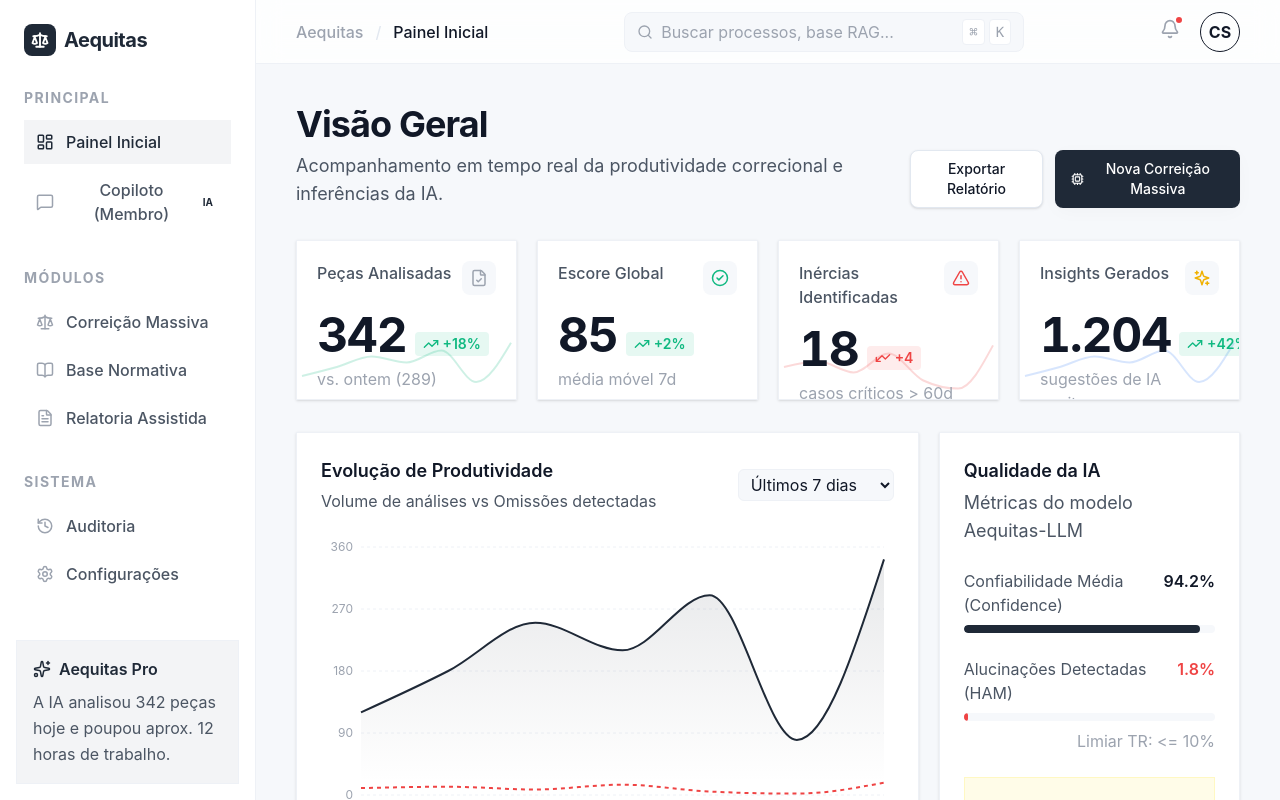
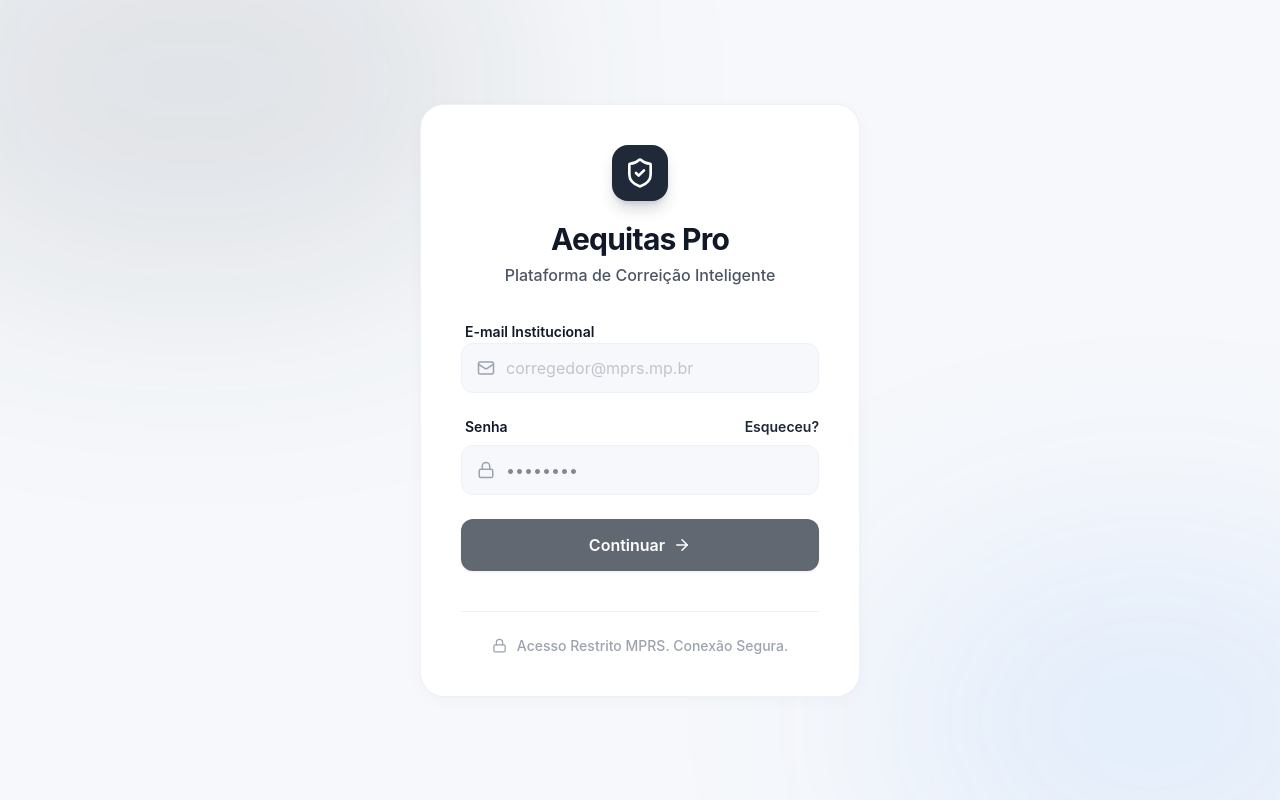
Before and after one commit to devdhey/Aequitas, a React (Vite) app: page / in a window 1280 px wide. Built offline with nearby package versions, Linux system fonts and the light colour scheme.

Commit message:
feat: Add MFA Login screen

```diff
--- a/src/App.tsx
+++ b/src/App.tsx
@@ -8,18 +8,24 @@ import Correicao from './components/Correicao';
 import BaseNormativa from './components/BaseNormativa';
 import Auditoria from './components/Auditoria';
 import Configuracoes from './components/Configuracoes';
+import Login from './components/Login';
 
 export type Screen = 'painel' | 'copiloto' | 'relatoria' | 'correicao' | 'base_normativa' | 'auditoria' | 'configuracoes';
 
 export default function App() {
   const [activeScreen, setActiveScreen] = useState<Screen>('painel');
+  const [isAuthenticated, setIsAuthenticated] = useState(false);
+
+  if (!isAuthenticated) {
+    return <Login onLogin={() => setIsAuthenticated(true)} />;
+  }
 
   return (
     <div className="flex h-screen w-full bg-bg-app text-text-primary overflow-hidden font-sans">
       <Sidebar activeScreen={activeScreen} setActiveScreen={setActiveScreen} />
 
       <div className="flex-1 flex flex-col h-full overflow-hidden relative">
-        <Header activeScreen={activeScreen} />
+        <Header activeScreen={activeScreen} onLogout={() => setIsAuthenticated(false)} />
 
         <main className="flex-1 overflow-auto bg-bg-app p-6 lg:p-10 relative">
           {activeScreen === 'painel' && <Dashboard />}
--- a/src/components/Header.tsx
+++ b/src/components/Header.tsx
@@ -2,7 +2,7 @@ import { useState, useEffect } from 'react';
 import { Search, Bell, X, FileText, AlertTriangle, CheckCircle, User, LogOut, Settings, ChevronRight } from 'lucide-react';
 import { motion, AnimatePresence } from 'framer-motion';
 
-export default function Header({ activeScreen }: { activeScreen: string }) {
+export default function Header({ activeScreen, onLogout }: { activeScreen: string, onLogout: () => void }) {
   const [isSearchOpen, setIsSearchOpen] = useState(false);
   const [isNotifOpen, setIsNotifOpen] = useState(false);
   const [isProfileOpen, setIsProfileOpen] = useState(false);
@@ -146,7 +146,10 @@ export default function Header({ activeScreen }: { activeScreen: string }) {
                     </button>
                   </div>
                   <div className="p-3 border-t border-border-subtle">
-                    <button className="w-full flex items-center gap-3 px-3 py-2.5 text-base text-alert-critical hover:bg-alert-critical/10 rounded-lg transition-colors">
+                    <button
+                      onClick={onLogout}
+                      className="w-full flex items-center gap-3 px-3 py-2.5 text-base text-alert-critical hover:bg-alert-critical/10 rounded-lg transition-colors"
+                    >
                       <LogOut size={18} /> Sair do Sistema
                     </button>
                   </div>
--- /dev/null
+++ b/src/components/Login.tsx
@@ -0,0 +1,194 @@
+import { useState } from 'react';
+import { motion, AnimatePresence } from 'framer-motion';
+import { ShieldCheck, Mail, Lock, ArrowRight, Loader2, KeyRound } from 'lucide-react';
+
+export default function Login({ onLogin }: { onLogin: () => void }) {
+  const [step, setStep] = useState<'credentials' | 'mfa'>('credentials');
+  const [isLoading, setIsLoading] = useState(false);
+
+  // Fictitious state for prototype
+  const [email, setEmail] = useState('');
+  const [password, setPassword] = useState('');
+  const [mfaCode, setMfaCode] = useState(['', '', '', '', '', '']);
+
+  const handleCredentialsSubmit = (e: React.FormEvent) => {
+    e.preventDefault();
+    setIsLoading(true);
+    // Simulate network request
+    setTimeout(() => {
+      setIsLoading(false);
+      setStep('mfa');
+    }, 800);
+  };
+
+  const handleMfaSubmit = (e: React.FormEvent) => {
+    e.preventDefault();
+    setIsLoading(true);
+    // Simulate network request
+    setTimeout(() => {
+      setIsLoading(false);
+      onLogin();
+    }, 1200);
+  };
+
+  const handleMfaChange = (index: number, value: string) => {
+    // Only allow numbers and max length of 1
+    if (!/^\d*$/.test(value)) return;
+    if (value.length > 1) value = value.slice(-1);
+
+    const newCode = [...mfaCode];
+    newCode[index] = value;
+    setMfaCode(newCode);
+
+    // Auto-focus next input
+    if (value && index < 5) {
+      const nextInput = document.getElementById(`mfa-${index + 1}`);
+      nextInput?.focus();
+    }
+  };
+
+  return (
+    <div className="min-h-screen w-full flex items-center justify-center bg-bg-app relative overflow-hidden font-sans">
+      {/* Background decoration */}
+      <div className="absolute top-[-15%] left-[-10%] w-[50%] h-[50%] bg-primary-600/10 rounded-full blur-[120px]" />
+      <div className="absolute bottom-[-10%] right-[-10%] w-[40%] h-[40%] bg-blue-500/10 rounded-full blur-[120px]" />
+
+      <motion.div
+        initial={{ opacity: 0, y: 30 }}
+        animate={{ opacity: 1, y: 0 }}
+        className="w-full max-w-[440px] p-8 sm:p-10 bg-bg-surface border border-border-subtle rounded-[24px] shadow-premium relative z-10 mx-4"
+      >
+        <div className="flex flex-col items-center mb-8">
+          <div className="w-14 h-14 bg-primary-600 text-white rounded-2xl flex items-center justify-center shadow-lg shadow-primary-600/20 mb-5">
+            <ShieldCheck size={32} />
+          </div>
+          <h1 className="text-3xl font-bold text-text-primary tracking-tight">Aequitas Pro</h1>
+          <p className="text-base text-text-secondary mt-1.5 font-medium">Plataforma de Correição Inteligente</p>
+        </div>
+
+        <AnimatePresence mode="wait">
+          {step === 'credentials' ? (
+            <motion.form
+              key="credentials"
+              initial={{ opacity: 0, x: -20 }}
+              animate={{ opacity: 1, x: 0 }}
+              exit={{ opacity: 0, x: 20 }}
+              transition={{ duration: 0.2 }}
+              onSubmit={handleCredentialsSubmit}
+              className="space-y-6"
+            >
+              <div className="space-y-2">
+                <label className="text-sm font-semibold text-text-primary ml-1">E-mail Institucional</label>
+                <div className="relative">
+                  <div className="absolute inset-y-0 left-0 pl-4 flex items-center pointer-events-none text-text-muted">
+                    <Mail size={18} />
+                  </div>
+                  <input
+                    type="email"
+                    required
+                    value={email}
+                    onChange={(e) => setEmail(e.target.value)}
+                    placeholder="corregedor@mprs.mp.br"
+                    className="w-full pl-11 pr-4 py-3 bg-bg-app border border-border-subtle rounded-xl text-base outline-none focus:border-primary-500 focus:ring-2 focus:ring-primary-500/20 transition-all placeholder:text-text-muted/60"
+                  />
+                </div>
+              </div>
+
+              <div className="space-y-2">
+                <div className="flex justify-between items-center ml-1">
+                  <label className="text-sm font-semibold text-text-primary">Senha</label>
+                  <a href="#" className="text-sm text-primary-600 hover:text-primary-700 font-semibold transition-colors">Esqueceu?</a>
+                </div>
+                <div className="relative">
+                  <div className="absolute inset-y-0 left-0 pl-4 flex items-center pointer-events-none text-text-muted">
+                    <Lock size={18} />
+                  </div>
+                  <input
+                    type="password"
+                    required
+                    value={password}
+                    onChange={(e) => setPassword(e.target.value)}
+                    placeholder="••••••••"
+                    className="w-full pl-11 pr-4 py-3 bg-bg-app border border-border-subtle rounded-xl text-base outline-none focus:border-primary-500 focus:ring-2 focus:ring-primary-500/20 transition-all"
+                  />
+                </div>
+              </div>
+
+              <button
+                type="submit"
+                disabled={isLoading || !email || !password}
+                className="w-full flex items-center justify-center gap-2 py-3.5 bg-primary-600 text-white rounded-xl font-semibold text-base hover:bg-primary-700 transition-all disabled:opacity-70 disabled:hover:bg-primary-600 mt-2 shadow-sm"
+              >
+                {isLoading ? <Loader2 size={20} className="animate-spin" /> : (
+                  <>
+                    Continuar <ArrowRight size={18} />
+                  </>
+                )}
+              </button>
+            </motion.form>
+          ) : (
+            <motion.form
+              key="mfa"
+              initial={{ opacity: 0, x: -20 }}
+              animate={{ opacity: 1, x: 0 }}
+              exit={{ opacity: 0, x: 20 }}
+              transition={{ duration: 0.2 }}
+              onSubmit={handleMfaSubmit}
+              className="flex flex-col items-center"
+            >
+              <div className="w-14 h-14 bg-primary-50 text-primary-600 rounded-full flex items-center justify-center mb-5 border border-primary-100">
+                <KeyRound size={28} />
+              </div>
+              <h2 className="text-xl font-bold text-text-primary">Verificação em 2 Etapas</h2>
+              <p className="text-base text-text-secondary text-center mt-2 mb-8 leading-relaxed">
+                Digite o código de 6 dígitos gerado pelo seu aplicativo autenticador corporativo.
+              </p>
+
+              <div className="flex gap-2 sm:gap-3 mb-8 w-full justify-center">
+                {mfaCode.map((digit, idx) => (
+                  <input
+                    key={idx}
+                    id={`mfa-${idx}`}
+                    type="text"
+                    inputMode="numeric"
+                    maxLength={1}
+                    value={digit}
+                    onChange={(e) => handleMfaChange(idx, e.target.value)}
+                    onKeyDown={(e) => {
+                      if (e.key === 'Backspace' && !digit && idx > 0) {
+                        const prevInput = document.getElementById(`mfa-${idx - 1}`);
+                        prevInput?.focus();
+                      }
+                    }}
+                    className="w-11 h-14 sm:w-12 sm:h-16 text-center text-xl sm:text-2xl font-bold text-text-primary bg-bg-app border border-border-subtle rounded-xl outline-none focus:border-primary-500 focus:ring-2 focus:ring-primary-500/20 transition-all shadow-sm"
+                  />
+                ))}
+              </div>
+
+              <button
+                type="submit"
+                disabled={isLoading || mfaCode.some(d => !d)}
+                className="w-full flex items-center justify-center gap-2 py-3.5 bg-primary-600 text-white rounded-xl font-semibold text-base hover:bg-primary-700 transition-all disabled:opacity-70 disabled:hover:bg-primary-600 shadow-sm"
+              >
+                {isLoading ? <Loader2 size={20} className="animate-spin" /> : 'Autenticar MPRS'}
+              </button>
+
+              <button
+                type="button"
+                onClick={() => setStep('credentials')}
+                className="mt-6 text-sm text-text-muted hover:text-text-primary font-medium transition-colors"
+              >
+                Voltar para o Login
+              </button>
+            </motion.form>
+          )}
+        </AnimatePresence>
+
+        <div className="mt-10 pt-6 border-t border-border-subtle flex justify-center items-center gap-2.5 text-sm text-text-muted font-medium">
+          <Lock size={15} />
+          <span>Acesso Restrito MPRS. Conexão Segura.</span>
+        </div>
+      </motion.div>
+    </div>
+  );
+}
```
